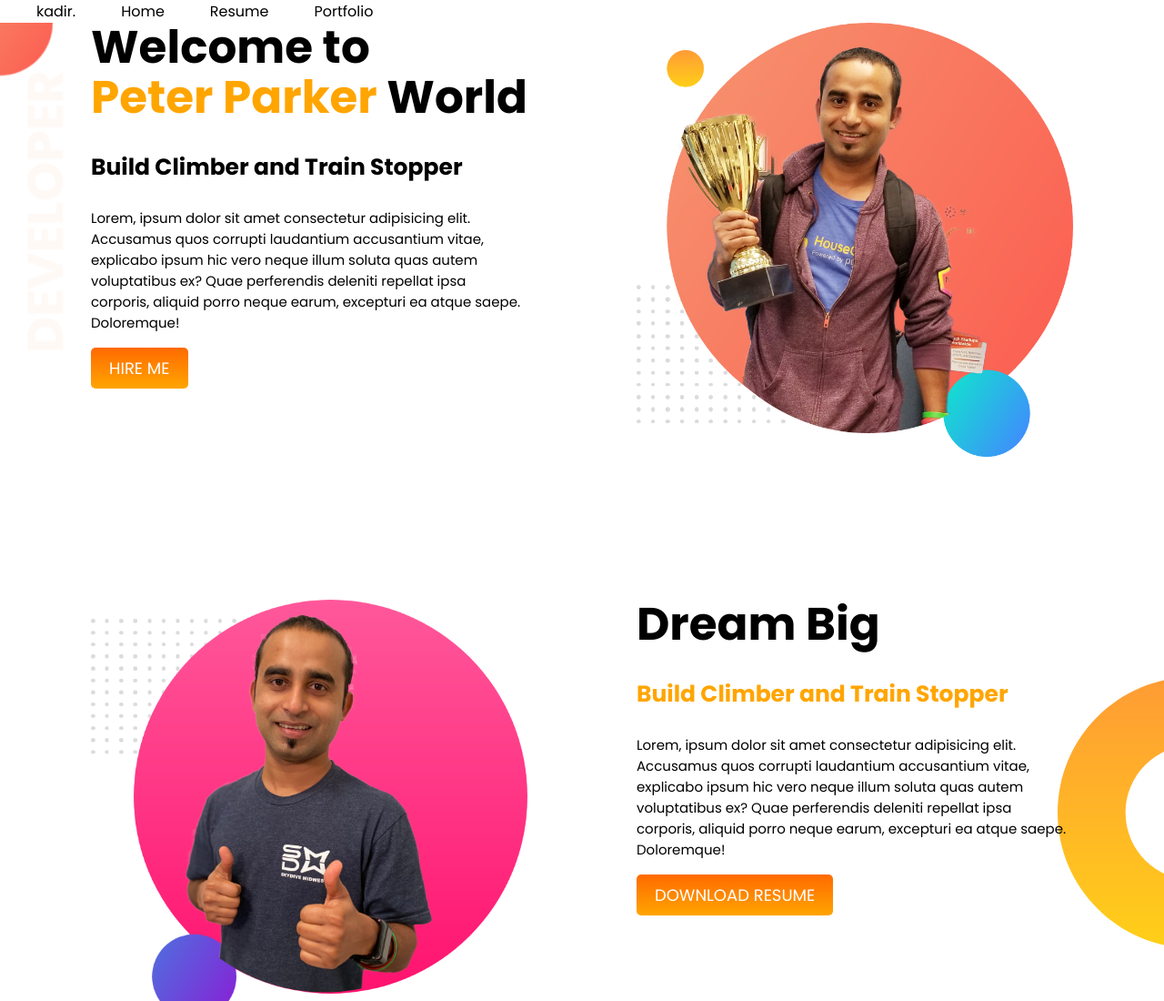
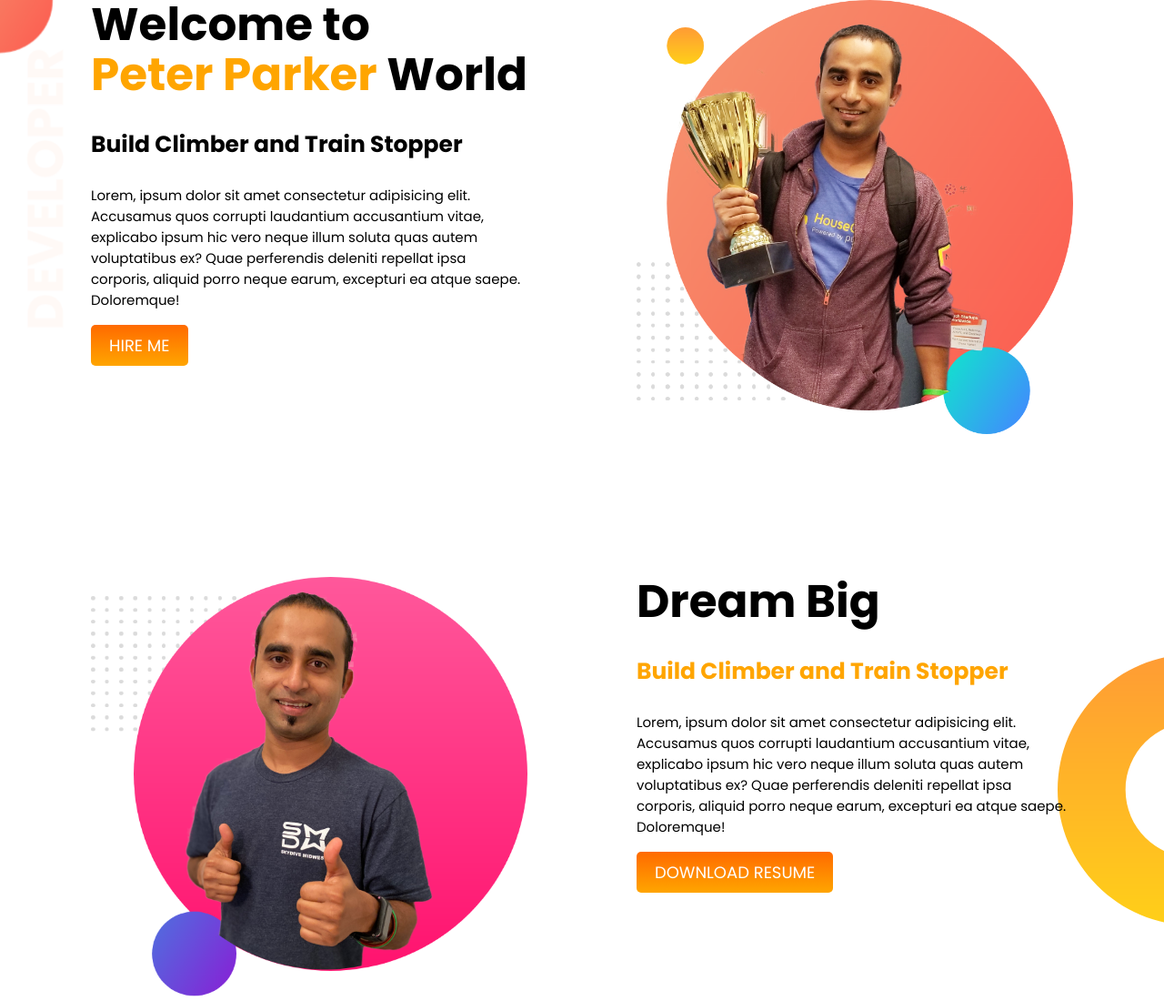
Before and after one commit to scalerart/html, a plain HTML site: page project_1/project_1.html in a window 1280 px wide. Shown: the top 1100 px of the page at 91% size. Drawn offline with Linux system fonts and the light colour scheme.

Commit message:
project-1 Completed

```diff
--- a/project_1/css/style.css
+++ b/project_1/css/style.css
@@ -14,34 +14,17 @@ ul, li {
     list-style-type: none;
 }
 
-/* common css ends */
-
-/* navigation starts */
-.menu {
-    display: flex;
-    justify-content: space-between;
-}
-
-.menu .menu-item ul {
-    display: flex;
-}
-
-.menu .menu-item ul li {
-    padding-left: 50px;
-}
-
-/* first section */
 section {
     padding-bottom: 150px;
 }
 .container {
     width: 1200px;
     margin: 0 auto;
-}
-
-.container {
     display: flex;
 }
+/* common css ends */
+
+/* first section */
 
 .orange-highlight {
     color: orange;
--- a/project_1/project_1.html
+++ b/project_1/project_1.html
@@ -11,25 +11,6 @@
     <title>Project_1</title>
 </head>
 <body>
-    <nav>
-        <div class="nav-bg">
-            <div class="container">
-                <div class="menu">
-                    <div class="logo">
-                        <a href="#">kadir.</a>
-                    </div>
-                    <div class="menu-item">
-                        <ul>
-                            <li><a href="#">Home</a></li>
-                            <li><a href="#">Resume</a></li>
-                            <li><a href="#">Portfolio</a></li>
-                        </ul>
-                    </div>
-                </div>
-            </div>
-        </div>
-    </nav>
-
     <!-- first section -->
      <section>
         <div class="section-bg">
```
